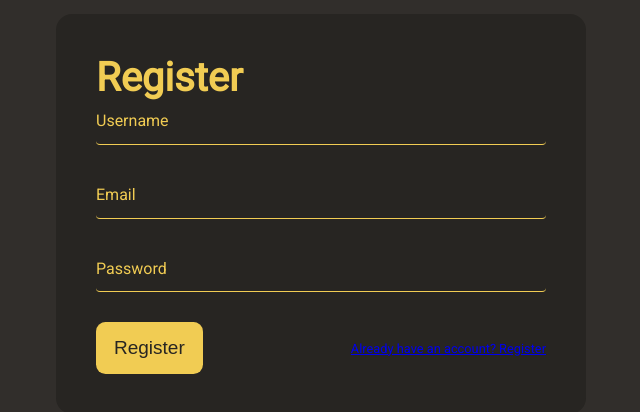
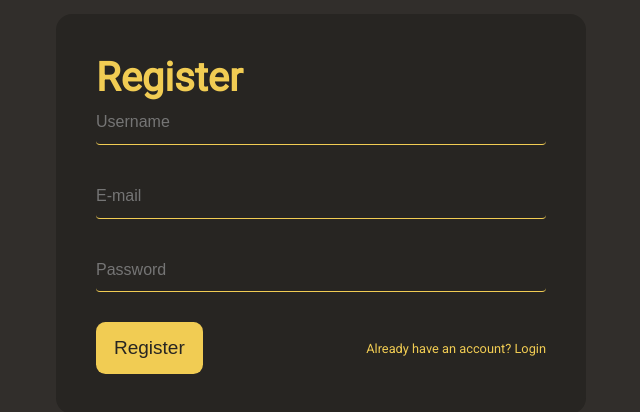
Before and after one commit to TheArtemis/chopstick.js, a Vue app: page /register in a window 1280 px wide. Shown: the part 186-598 px from the top of the page, without its empty margins (319-959 px from the left). Built offline with nearby package versions, Linux system fonts and the light colour scheme.

Commit message:
register and login improved

```diff
--- a/src/assets/register.css
+++ b/src/assets/register.css
@@ -80,9 +80,12 @@
   align-items: center;
 }
 
+.register-login-link a{
+  color: var(--color-primary);
+  text-decoration: none;
+}
 .register-login-link {
   margin-left: auto;
-  text-decorations: none;
 }
 
 @media screen and (min-width: 768px) {
@@ -99,5 +102,11 @@
     /* position: relative; */
     margin-top: 30px;
     height: 130px;
+    margin-left: 2em;
+    margin-right: 2em;
   }
+  .rBox {
+    align-items: center;
+  }
+
 }
--- a/src/pages/Login.vue
+++ b/src/pages/Login.vue
@@ -11,7 +11,7 @@
 						<input required="" type="text" placeholder="Username">
 					</div>
 					<div class="inputBox">
-						<input required="" type="text" placeholder="Password">
+						<input required="" type="password" placeholder="Password">
 					</div>
 					<div class="boxbottom">
 						<button type="submit" name="sign-in">Sign In</button>
--- a/src/pages/Register.vue
+++ b/src/pages/Register.vue
@@ -79,21 +79,18 @@ export default {
       <h2>Register</h2>
       <form @submit.prevent="submitRegister">
         <div class="reBox">
-          <input type="text" v-model="username">
-          <label>Username</label>
+          <input required="" type="text" placeholder="Username">
         </div>
         <div class="reBox">
-          <input type="mail" v-model="mail">
-          <label>Email</label>
+          <input required="" type="mail" placeholder="E-mail">
         </div>
         <div class="reBox">
-          <input type="password" v-model="password">
-          <label>Password</label>
+          <input required="" type="passsword" placeholder="Password">
         </div>
         <div class="register-footer">
           <button class="register-submit-button" type="submit">Register</button>
-          <p class="register-login-link"><router-link :to="{ path: '/login' }">Already have an account?
-              Register</router-link></p>
+          <a class="register-login-link"><router-link :to="{ path: '/login' }">Already have an account?
+              Login</router-link></a>
         </div>
       </form>
     </div>
```
